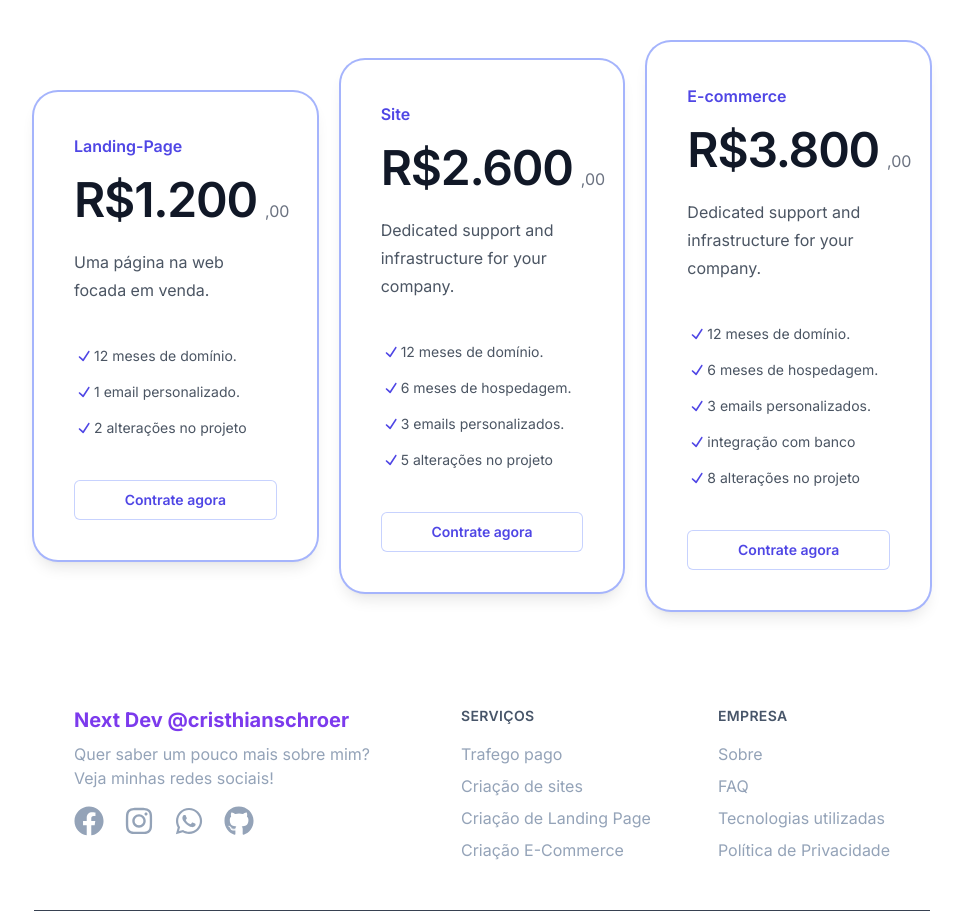
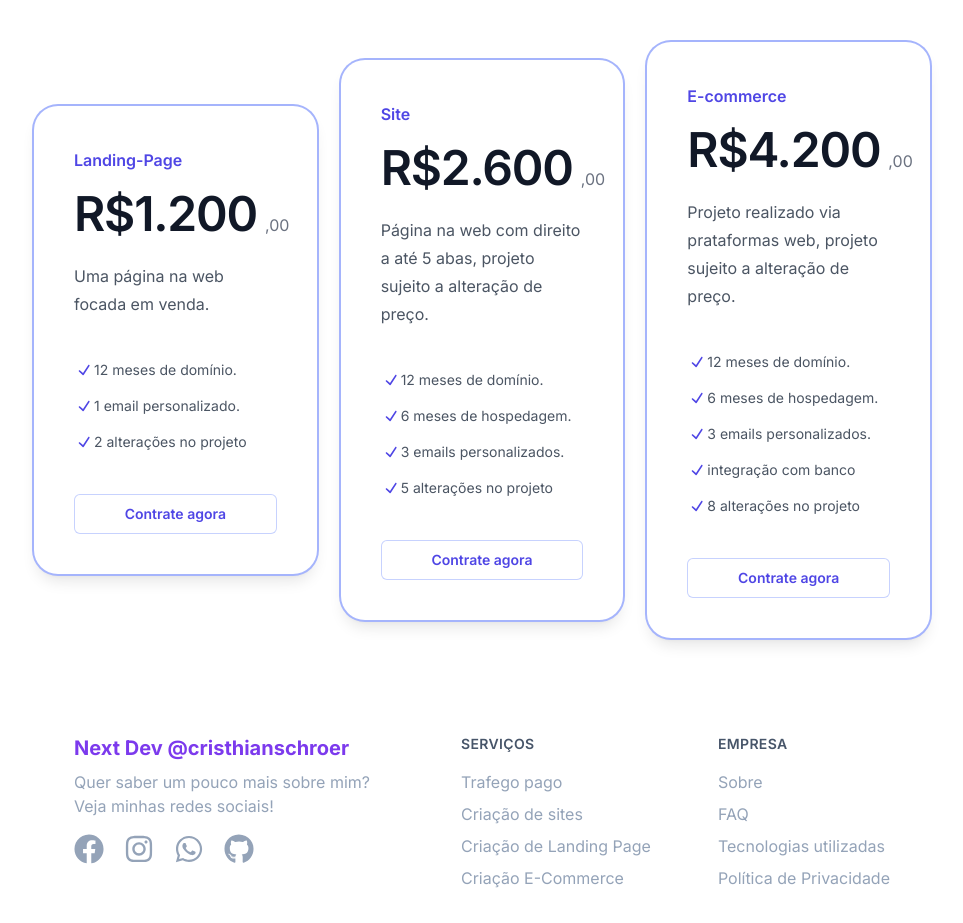
Before and after one commit to Cristhian-Shr/nextDev-landingPage, a Next.js app: page / in a window 1280 px wide. Shown: the part 3480-4403 px from the top of the page, without its empty margins (158-1121 px from the left). Built offline with nearby package versions, Linux system fonts and the light colour scheme.

Commit message:
ajuste no texto dos serviços

```diff
--- a/src/app/_components/insvestiment-section.tsx
+++ b/src/app/_components/insvestiment-section.tsx
@@ -14,15 +14,15 @@ const tiers = [
     id: "tier-enterprise",
     href: "#",
     priceMonthly: "R$2.600",
-    description: "Dedicated support and infrastructure for your company.",
+    description: "Página na web com direito a até 5 abas, projeto sujeito a alteração de preço.",
     features: ["12 meses de domínio.", "6 meses de hospedagem.", "3 emails personalizados.", "5 alterações no projeto"],
   },
   {
     name: "E-commerce",
     id: "tier-enterprise",
     href: "#",
-    priceMonthly: "R$3.800",
-    description: "Dedicated support and infrastructure for your company.",
+    priceMonthly: "R$4.200",
+    description: "Projeto realizado via prataformas web, projeto sujeito a alteração de preço.",
     features: ["12 meses de domínio.", "6 meses de hospedagem.", "3 emails personalizados.", "integração com banco", "8 alterações no projeto"],
   },
 ];
```
